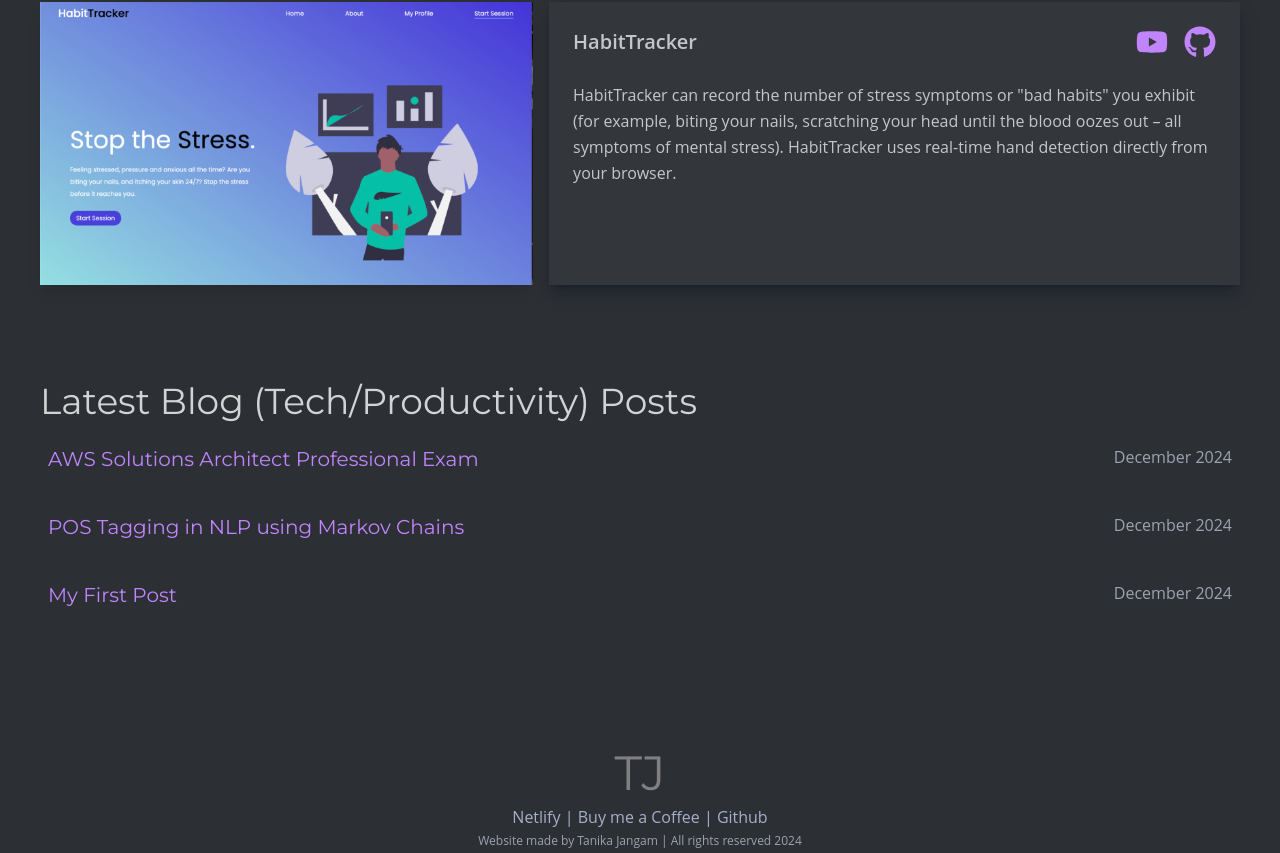
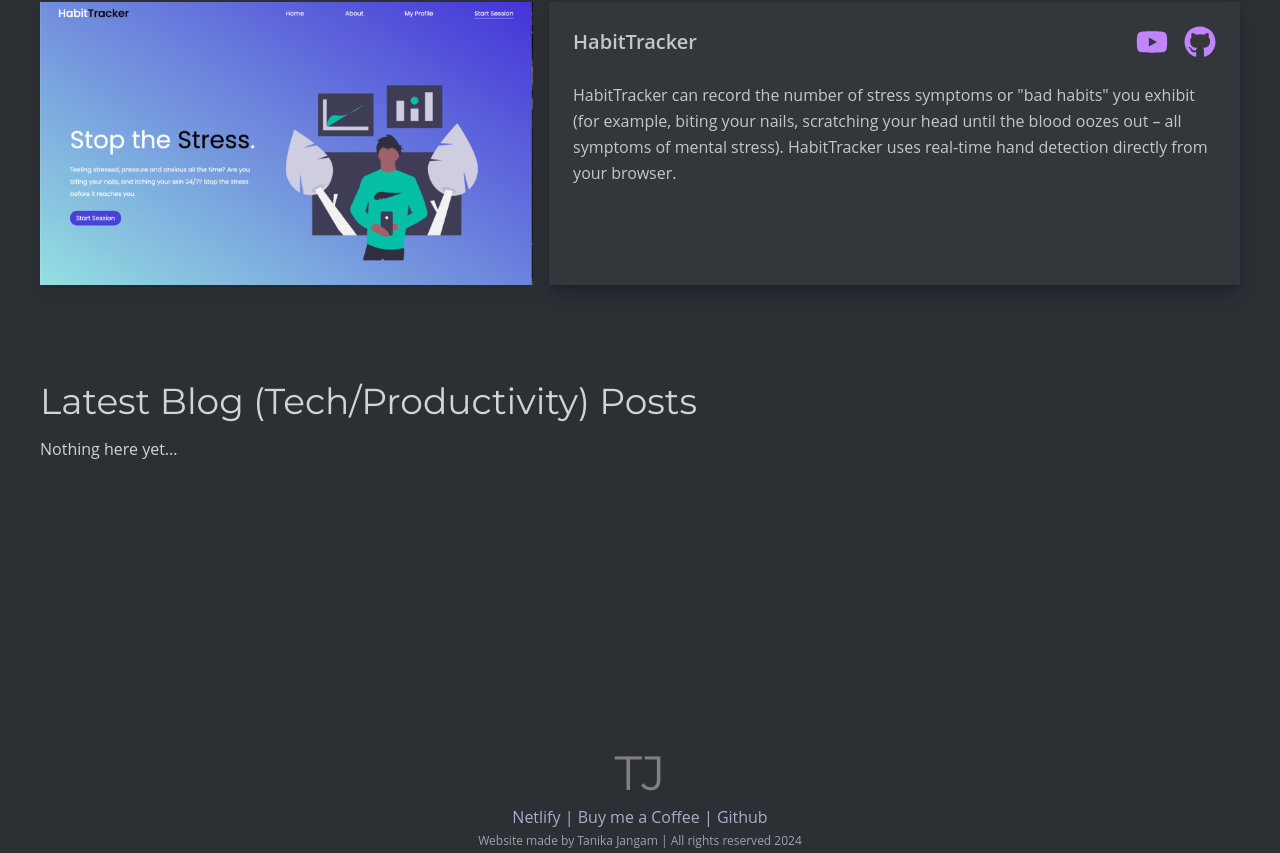
Before and after one commit to tanikajangam/personal-website, a Next.js app: page / in a window 1280 px wide. Shown: the part 1980-2833 px from the top of the page. Built offline with nearby package versions, Linux system fonts and the light colour scheme.

Commit message:
removing blog for now

```diff
--- a/src/components/BlogSection.tsx
+++ b/src/components/BlogSection.tsx
@@ -86,7 +86,8 @@ export default function BlogSection() {
             </h1>
 
             <div className="space-y-6 flex flex-col justify-start w-full items-start h-full">
-                {blogs.map((blog, index) => (<div
+                <p>Nothing here yet...</p>
+                {/* {blogs.map((blog, index) => (<div
                     key={index}
                     ref={(el) => {
                         cardRefs.current[index] = el;
@@ -101,7 +102,7 @@ export default function BlogSection() {
 
                     <BlogCard title={blog.title} date={blog.date} url={blog.url} />
                 </div>
-                ))}
+                ))} */}
             </div>
         </div>
     );
--- a/src/components/ProjectCard.tsx
+++ b/src/components/ProjectCard.tsx
@@ -1,3 +1,4 @@
+import Image from 'next/image';
 import { FaGithub, FaYoutube } from 'react-icons/fa';
 
 interface ProjectCardProps {
--- a/tsconfig.json
+++ b/tsconfig.json
@@ -1,13 +1,13 @@
 {
   "compilerOptions": {
-    "target": "esnext", // Use modern JavaScript
+    "target": "es5",
     "lib": [
       "dom",
       "dom.iterable",
       "esnext"
     ],
     "allowJs": true,
-    "skipLibCheck": false, // Optional: Enables stricter type checks
+    "skipLibCheck": true,
     "strict": true,
     "forceConsistentCasingInFileNames": true,
     "noEmit": true,
```
